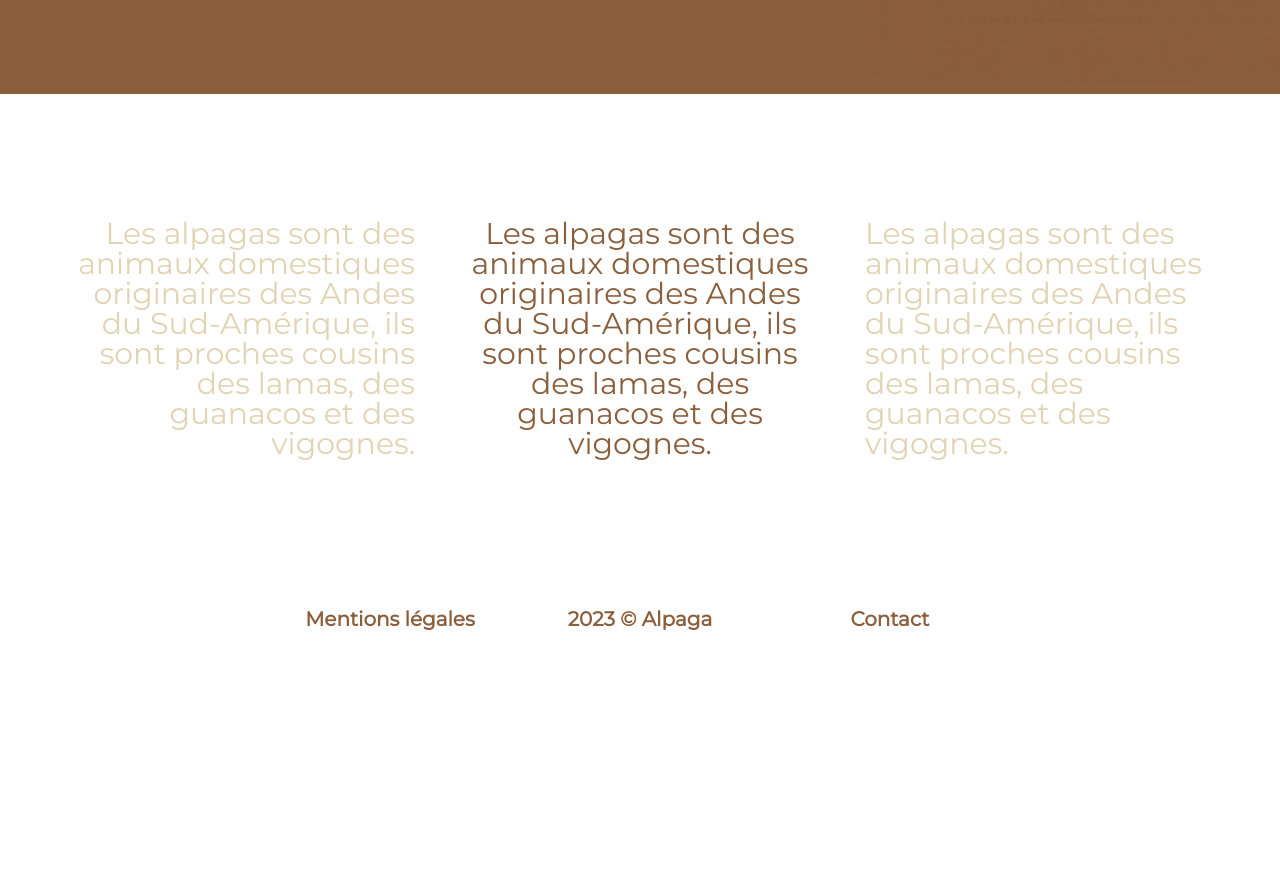
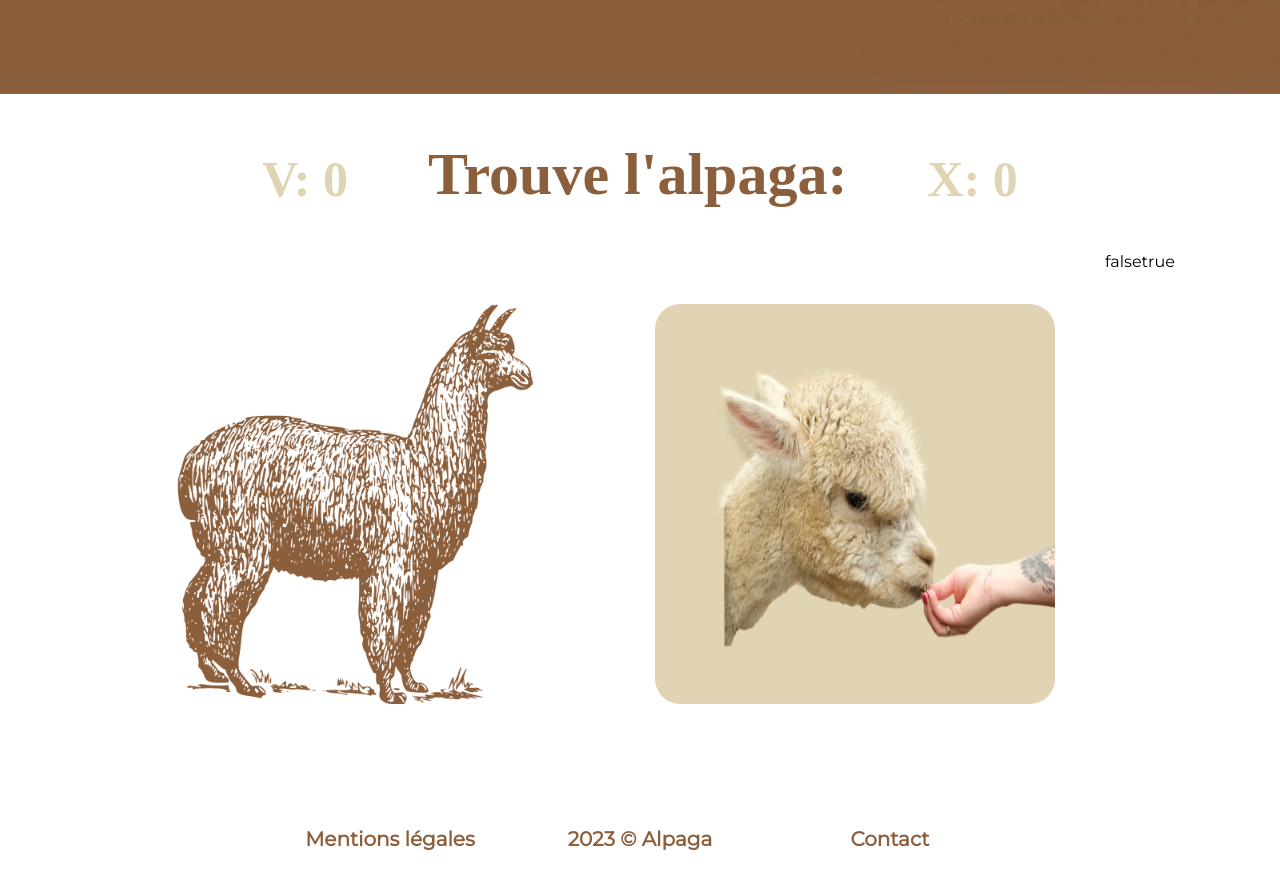
Before and after one commit to julien382/Alpaga, a React (Create React App) app: page /lama in a window 1280 px wide. Shown: the part 1691-2565 px from the top of the page. Before the commit the page ends 2345 px from the top, so only its background shows below. Built offline with nearby package versions, Linux system fonts and the light colour scheme; a web font is replaced by a local one.

Commit message:
gameChoice in pageLama

```diff
--- a/src/pages/Lama/Lama.css
+++ b/src/pages/Lama/Lama.css
@@ -84,36 +84,59 @@
     width: 650px;
 }
 
-/* --- part3 --- */
+/* --- gameChoice --- */
 
-.part3_Accueil{
+.gameChoice{
     display: flex;
+    flex-direction: column;
+    align-items: center;
     justify-content: center;
-    align-items: center;
-    margin-top: 100px;
-    margin-bottom: 100px;
+    padding: 50px;
 }
 
-.part3_Paragraphe1{
-    text-align: right;
-    color: #E0D4B4;
-    font-size: 30px;
-    width: 350px;
-    margin: 25px;
+.containerScoreBoard{
+    display: flex;
+    align-items: flex-end;
+    justify-content: space-between;
+    margin-bottom: 50px;
 }
 
-.part3_Paragraphe2{
-    text-align: center;
-    color: #8B5E3C;
-    font-size: 30px;
-    width: 350px;
-    margin: 25px;
+.scoreBoardWin{
+    color: #E0D4B4;
+    font-size: 50px;
+    font-weight: bold;
 }
 
-.part3_Paragraphe3{
-    text-align: left;
+.titleGame{
+    color: #8B5E3C;
+    font-size: 60px;
+    font-weight: bold;
+    margin-left: 80px;
+    margin-right: 80px;
+}
+
+.scoreBoardLoose{
     color: #E0D4B4;
-    font-size: 30px;
-    width: 350px;
-    margin: 25px;
+    font-size: 50px;
+    font-weight: bold;
 }
+
+.picturesGame{
+    display: flex;
+}
+
+.pictureGame{
+    display: block;
+    margin: 0 auto;
+    width: 400px;
+    height: 400px;
+    background-color: #E0D4B4;
+    border-radius: 25px;
+    transition: all 0.2s ease-in-out;
+    margin: 50px;
+}
+
+.pictureGame:hover {
+    border-color: #f00;
+    transform: scale(1.1);
+}
--- a/src/pages/Lama/Lama.jsx
+++ b/src/pages/Lama/Lama.jsx
@@ -2,8 +2,58 @@ import './Lama.css'
 import alpagaMain from "../../assets/mainAlpaga.png";
 import alpagaBrown from "../../assets/alpagaBrown.png";
 
+import truemainAlpaga from "../../assets/mainAlpaga.png";
+import truealpaca from "../../assets/alpaca-5564884_1280_preview_rev_1.png";
+import truealpaga404 from "../../assets/alpaga404.png";
+import falsemainAlpaga from "../../assets/alpagaAlimentation.png";
+import falsealpaca from "../../assets/logoAlpaga.png";
+import falsealpaga404 from "../../assets/alpagaBrown.png";
+import { useEffect, useState } from 'react';
+
+const allImagesTrue = [
+  { src: truemainAlpaga, isCorrect: true},
+  { src: truealpaca, isCorrect: true},
+  { src: truealpaga404, isCorrect: true},
+];
+
+const allImagesFalse = [
+  { src: falsemainAlpaga, isCorrect: false},
+  { src: falsealpaca, isCorrect: false},
+  { src: falsealpaga404, isCorrect: false},
+];
+
 const Lama = () => {
 
+    const [scoreWin, setScoreWin] = useState(0);
+    const [scoreLoose, setScoreLoose] = useState(0);
+    const [currentImages, setCurrentImages] = useState([]);
+
+    const handleImageClick = (image) => {
+        if (image.isCorrect) {
+        setScoreWin(scoreWin + 1);
+        const newImages = generateImages();
+        setCurrentImages(newImages);
+        }
+        else{
+        setScoreLoose(scoreLoose + 1);
+        const newImages = generateImages();
+        setCurrentImages(newImages);
+        }
+    };
+
+    // Générer un tableau de deux images aléatoires à partir du tableau de toutes les images possibles
+    const generateImages = () => {
+        const correctImage = allImagesTrue[Math.floor(Math.random() * allImagesTrue.length)];
+        const incorrectImage = allImagesFalse[Math.floor(Math.random() * allImagesFalse.length)];
+        const selectedImages = [correctImage, incorrectImage].sort(() => 0.5 - Math.random());
+        return selectedImages;
+    };
+
+    // Initialiser le jeu avec un premier tableau d'images
+    useEffect(() => {
+        const newImages = generateImages();
+        setCurrentImages(newImages);
+    }, []);
 
     return (
         <div className='accueil'>
@@ -22,12 +72,27 @@ const Lama = () => {
                 </div>
                 <img className='part2_alpagaImage' src={alpagaBrown} alt="alpagaBrown" />
             </div>
-            <div className='part3_Accueil'>
-                <p className='part3_Paragraphe1'>Les alpagas sont des animaux domestiques originaires des Andes du Sud-Amérique, ils sont proches cousins des lamas, des guanacos et des vigognes.</p>
-                <p className='part3_Paragraphe2'>Les alpagas sont des animaux domestiques originaires des Andes du Sud-Amérique, ils sont proches cousins des lamas, des guanacos et des vigognes.</p>
-                <p className='part3_Paragraphe3'>Les alpagas sont des animaux domestiques originaires des Andes du Sud-Amérique, ils sont proches cousins des lamas, des guanacos et des vigognes.</p>
+            <div className='gameChoice'>
+                <div className='containerScoreBoard'>
+                    <p className='scoreBoardWin font'>V: {scoreWin}</p>
+                    <p className='titleGame font'>Trouve l'alpaga:</p>
+                    <p className='scoreBoardLoose font'>X: {scoreLoose}</p>
+                </div>
+                <div className='picturesGame'>
+                    {currentImages.map((image) => (
+                    <img
+                        className='pictureGame'
+                        key={image.src}
+                        src={image.src}
+                        alt={image.src}
+                        onClick={() => handleImageClick(image)}
+                    />
+                    ))}
+                    {currentImages.map((image) => (
+                    <p>{image.isCorrect.toString()}</p>
+                    ))}
+                </div>
             </div>
-
         </div>
     )
 }
--- a/src/pages/Production/Production.css
+++ b/src/pages/Production/Production.css
@@ -1,62 +1,3 @@
-/* --- game --- */
-
-.gameContainer{
-    margin-bottom: 150px;
-    display: flex;
-    flex-direction: column;
-    align-items: center;
-    justify-content: center;
-    padding: 50px;
-}
-
-.containerScoreBoard{
-    display: flex;
-    align-items: flex-end;
-    justify-content: space-between;
-}
-
-.scoreBoardWin{
-    color: #E0D4B4;
-    font-size: 50px;
-    font-weight: bold;
-}
-
-.titleGame{
-    color: #8B5E3C;
-    font-size: 60px;
-    font-weight: bold;
-    margin-left: 80px;
-    margin-right: 80px;
-}
-
-.scoreBoardLoose{
-    color: #E0D4B4;
-    font-size: 50px;
-    font-weight: bold;
-}
-
-.picturesGame{
-    display: flex;
-}
-
-.pictureGame{
-    display: block;
-    margin: 0 auto;
-    width: 400px;
-    height: 400px;
-    background-color: #E0D4B4;
-    border-radius: 25px;
-    transition: all 0.2s ease-in-out;
-    margin: 50px;
-}
-
-.pictureGame:hover {
-    border-color: #f00;
-    transform: scale(1.1);
-}
-
-
-
 /* --- fondu ---*/
 
 .image-container {
--- a/src/pages/Production/Production.jsx
+++ b/src/pages/Production/Production.jsx
@@ -1,62 +1,10 @@
 import './Production.css';
-import React, { useEffect, useState } from 'react';
-import truemainAlpaga from "../../assets/mainAlpaga.png";
-import truealpaca from "../../assets/alpaca-5564884_1280_preview_rev_1.png";
-import truealpaga404 from "../../assets/alpaga404.png";
-import falsemainAlpaga from "../../assets/alpagaAlimentation.png";
-import falsealpaca from "../../assets/logoAlpaga.png";
-import falsealpaga404 from "../../assets/alpagaBrown.png";
+import React, { useState } from 'react';
 
 import notTondu from "../../assets/notTondu.png";
 import tondu from "../../assets/tondu.png";
 
-const allImagesTrue = [
-  { src: truemainAlpaga, isCorrect: true},
-  { src: truealpaca, isCorrect: true},
-  { src: truealpaga404, isCorrect: true},
-];
-
-const allImagesFalse = [
-  { src: falsemainAlpaga, isCorrect: false},
-  { src: falsealpaca, isCorrect: false},
-  { src: falsealpaga404, isCorrect: false},
-];
-
 const Production = () => {
-
-  const [scoreWin, setScoreWin] = useState(0);
-  const [scoreLoose, setScoreLoose] = useState(0);
-  const [currentImages, setCurrentImages] = useState([]);
-
-  const handleImageClick = (image) => {
-    if (image.isCorrect) {
-      setScoreWin(scoreWin + 1);
-      const newImages = generateImages();
-      setCurrentImages(newImages);
-    }
-    else{
-      setScoreLoose(scoreLoose + 1);
-      const newImages = generateImages();
-      setCurrentImages(newImages);
-    }
-  };
-
-  // Générer un tableau de deux images aléatoires à partir du tableau de toutes les images possibles
-  const generateImages = () => {
-    const correctImage = allImagesTrue[Math.floor(Math.random() * allImagesTrue.length)];
-    const incorrectImage = allImagesFalse[Math.floor(Math.random() * allImagesFalse.length)];
-    const selectedImages = [correctImage, incorrectImage].sort(() => 0.5 - Math.random());
-    return selectedImages;
-  };
-
-  // Initialiser le jeu avec un premier tableau d'images
-  useEffect(() => {
-    const newImages = generateImages();
-    setCurrentImages(newImages);
-  }, []);
-
-
-
 
   const [isFaded, setIsFaded] = useState(false);
   const [currentImage, setCurrentImage] = useState(notTondu);
@@ -75,37 +23,13 @@ const Production = () => {
 
 
   return (
-    <div className='gameContainer'>
-      <div className='containerScoreBoard'>
-        <p className='scoreBoardWin font'>V: {scoreWin}</p>
-        <p className='titleGame font'>Trouve l'alpaga:</p>
-        <p className='scoreBoardLoose font'>X: {scoreLoose}</p>
-      </div>
-      <div className='picturesGame'>
-        {currentImages.map((image) => (
-          <img
-            className='pictureGame'
-            key={image.src}
-            src={image.src}
-            alt={image.src}
-            onClick={() => handleImageClick(image)}
-          />
-        ))}
-        {currentImages.map((image) => (
-          <p>{image.isCorrect.toString()}</p>
-        ))}
-      </div>
-
-
     <div className="image-container">
       <img
         src={currentImage}
-          alt="Image"
+        alt={currentImage}
         className={`image ${isFaded ? 'fade-out' : 'fade-in'}`}
         onClick={handleClick}
       />
-      </div>
-
     </div>
   );
 }
```
Lines whose indentation alone changed are shown as unchanged.
